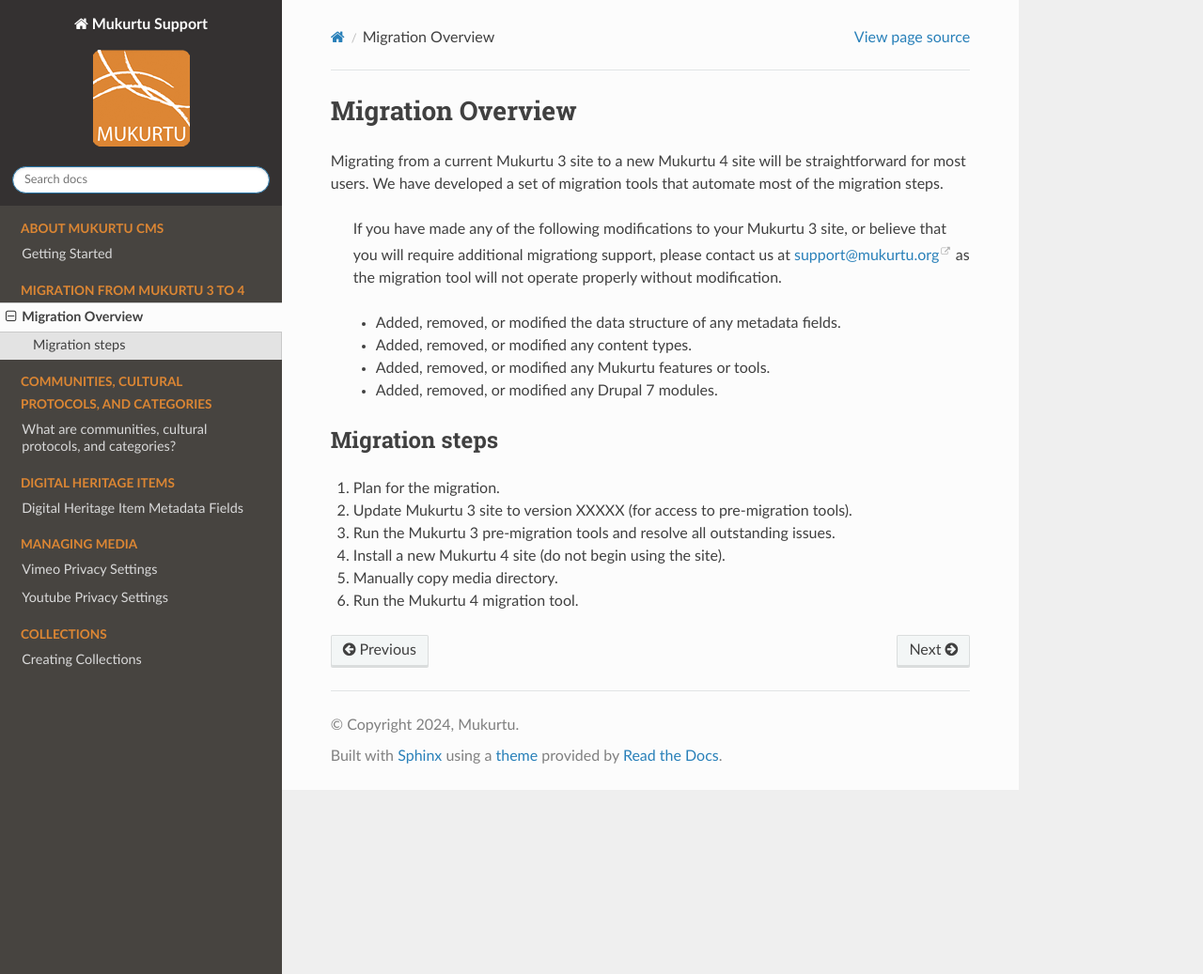
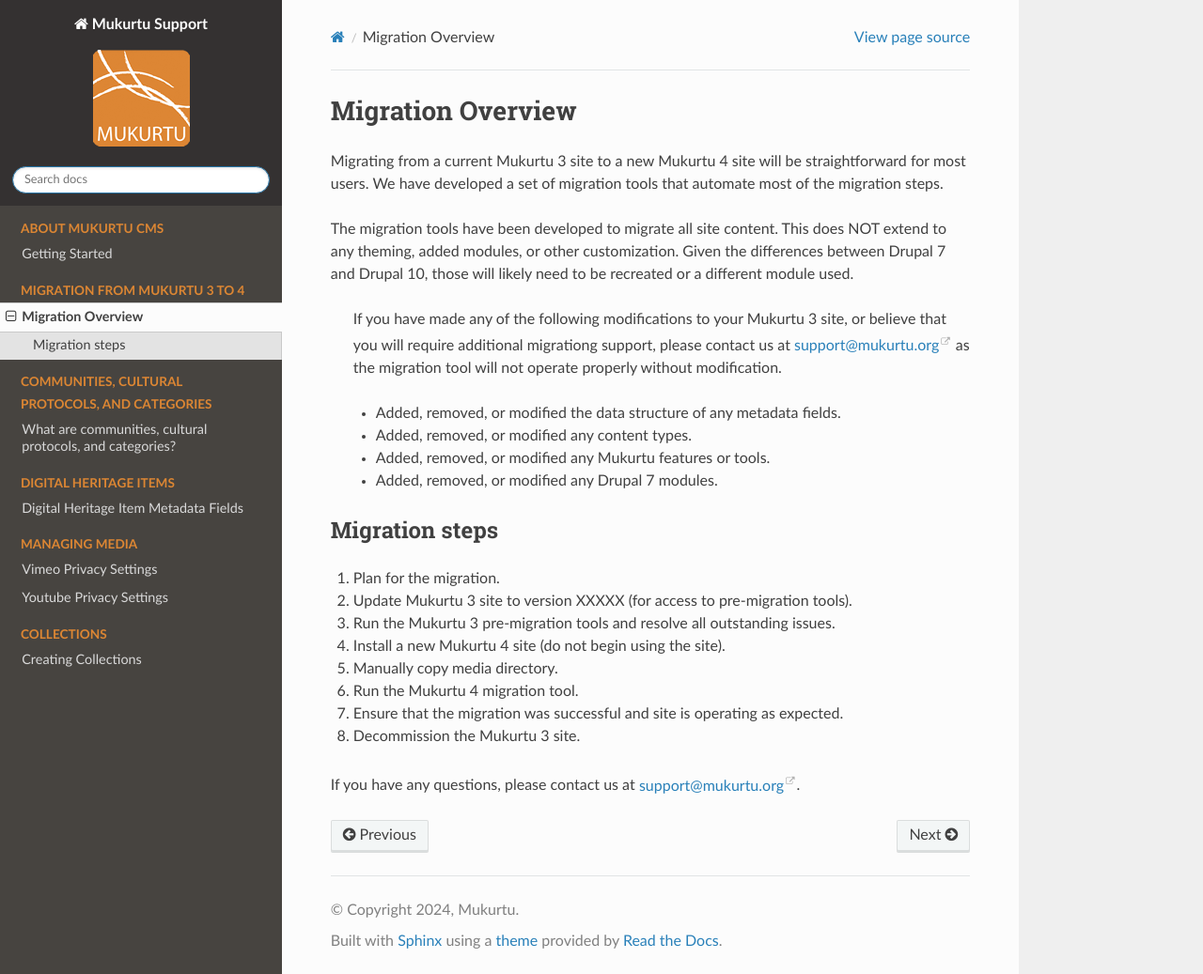
Before and after one commit to MukurtuCMS/mukurtudocs, a Sphinx documentation site: the page built from docs/source/migration/MigrationOverview.md, in a window 1280 px wide and 1037 px high. Shown: the whole window at 94% size. Built offline with Sphinx 7.4.7 and the Read the Docs theme 2.0.0, drawn with Linux system fonts in a browser that asks for light colours.

Commit message:
Update MigrationOverview.md

```diff
--- a/docs/source/migration/MigrationOverview.md
+++ b/docs/source/migration/MigrationOverview.md
@@ -2,7 +2,7 @@
 
 Migrating from a current Mukurtu 3 site to a new Mukurtu 4 site will be straightforward for most users. We have developed a set of migration tools that automate most of the migration steps.
 
-
+The migration tools have been developed to migrate all site content. This does NOT extend to any theming, added modules, or other customization. Given the differences between Drupal 7 and Drupal 10, those will likely need to be recreated or a different module used.
 
 > If you have made any of the following modifications to your Mukurtu 3 site, or believe that you will require additional migrationg support, please contact us at [support@mukurtu.org](mailto:support@mukurtu.org?subject=Mukurtu%204%20migration%20support) as the migration tool will not operate properly without modification.
 > - Added, removed, or modified the data structure of any metadata fields.
@@ -18,3 +18,7 @@
 4) Install a new Mukurtu 4 site (do not begin using the site).
 5) Manually copy media directory.
 6) Run the Mukurtu 4 migration tool.
+7) Ensure that the migration was successful and site is operating as expected.
+8) Decommission the Mukurtu 3 site.
+
+If you have any questions, please contact us at [support@mukurtu.org](mailto:support@mukurtu.org?subject=Mukurtu%204%20migration%20support).
```
